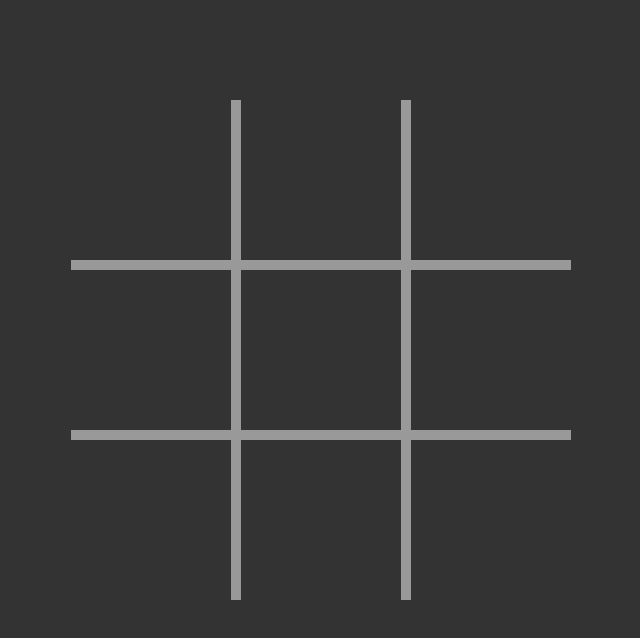
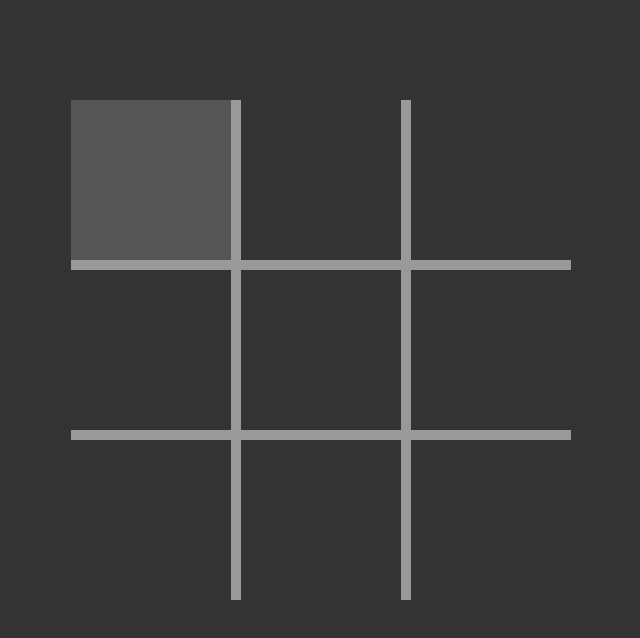
Before and after one commit to zaane/javascript-projects, a plain HTML site: page tic-tac-toe/tic-tac-toe.html in a window 1280 px wide. In both pictures the pointer is over the element 470 px from the left and 180 px from the top of the page. Shown: the whole page, without its empty margins (319-959 px from the left). Drawn offline with Linux system fonts and the light colour scheme.

Commit message:
add hover effect to game cels

```diff
--- a/tic-tac-toe/styles.css
+++ b/tic-tac-toe/styles.css
@@ -16,3 +16,7 @@ body {
 .game-cel {
     background-color: #333;
 }
+
+.game-cel:hover {
+    background-color: #555;
+}
```
